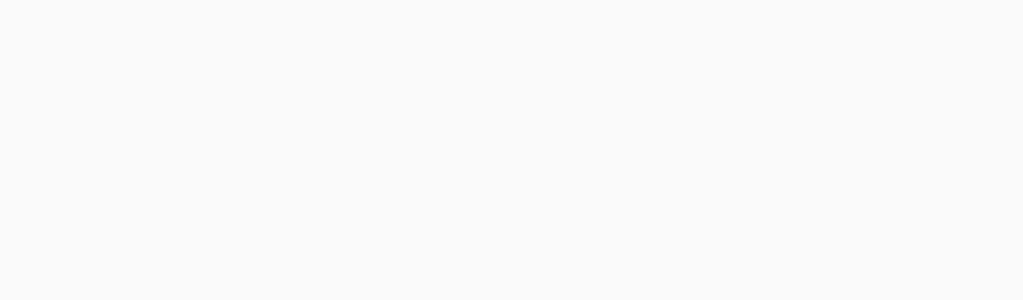
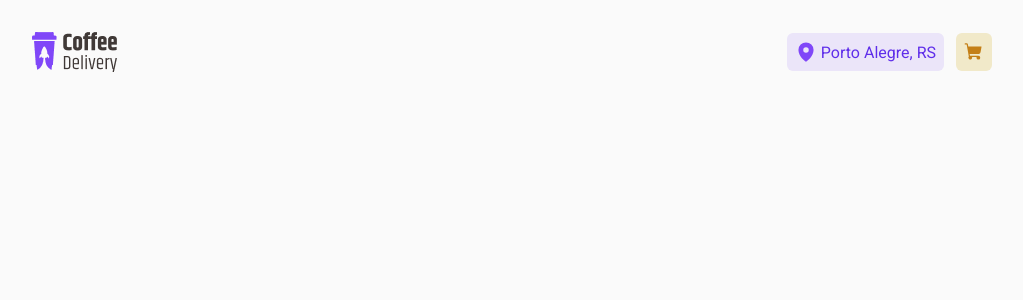
Before and after one commit to VitorFernandes-JS/02-desafio-coffee-delivery, a React (Vite) app: page / in a window 1280 px wide. Shown: the top 300 px of the page, without its empty margins (128-1151 px from the left). Built offline with nearby package versions, Linux system fonts and the light colour scheme.

Commit message:
feat: new component Header

```diff
--- a/package.json
+++ b/package.json
@@ -9,6 +9,7 @@
     "preview": "vite preview"
   },
   "dependencies": {
+    "phosphor-react": "^1.4.1",
     "react": "^18.2.0",
     "react-dom": "^18.2.0",
     "react-router-dom": "^6.6.1",
--- a/src/components/Header/index.tsx
+++ b/src/components/Header/index.tsx
@@ -1,10 +1,27 @@
-import { HeaderContainer } from "./style";
-import Logo from "../../assets/logo.svg";
+import {
+  DivAdress,
+  DivAdressAndShoppingCart,
+  DivShoppingCart,
+  HeaderContainer,
+} from "./style";
+import Logo from "../../assets/logo.png";
+import { MapPin, ShoppingCart } from "phosphor-react";
 
 export function Header() {
   return (
     <HeaderContainer>
-      <img src={Logo}/>
+      <img src={Logo} />
+
+      <DivAdressAndShoppingCart>
+        <DivAdress>
+          <MapPin size={22} weight="fill" />
+          <a href="#">Porto Alegre, RS</a>
+        </DivAdress>
+
+        <DivShoppingCart>
+          <ShoppingCart size={20} weight="fill" />
+        </DivShoppingCart>
+      </DivAdressAndShoppingCart>
     </HeaderContainer>
   );
 }
--- a/src/components/Header/style.ts
+++ b/src/components/Header/style.ts
@@ -1,5 +1,51 @@
 import styled from "styled-components";
 
 export const HeaderContainer = styled.header`
+  display: flex;
+  align-items: center;
+  justify-content: space-between;
+  padding: 2rem 10rem;
+`;
 
+export const DivAdressAndShoppingCart = styled.div`
+  display: flex;
+  gap: 0.75rem;
 `;
+
+export const DivAdress = styled.div`
+  background-color: ${(props) => props.theme.purpleLight};
+  color: ${(props) => props.theme.purple};
+  border-radius: 6px;
+  gap: 0.25rem;
+  padding: 0.5rem 0.5rem;
+
+  display: flex;
+  justify-content: center;
+  align-items: center;
+
+  a {
+    color: ${(props) => props.theme.purpleDark};
+    text-decoration: none;
+  }
+
+  &:hover {
+    cursor: pointer;
+    opacity: 0.85;
+  }
+`;
+
+export const DivShoppingCart = styled.div`
+  display: flex;
+  align-items: center;
+  background-color: ${(props) => props.theme.yellowLight};
+  color: ${(props) => props.theme.yellowDark};
+
+  border-radius: 6px;
+
+  padding: 0.5rem 0.5rem;
+
+  &:hover {
+    cursor: pointer;
+    opacity: 0.85;
+  }
+`;
```
Also changed, not shown: src/App.tsx (+7 -2 lines), src/Router.tsx (renamed from Router.tsx, +3 -4 lines), 1 other file (tests, documents, lock files or other folders).
